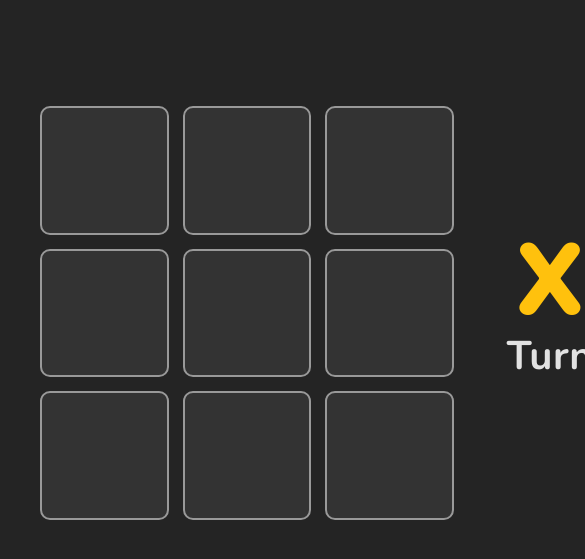
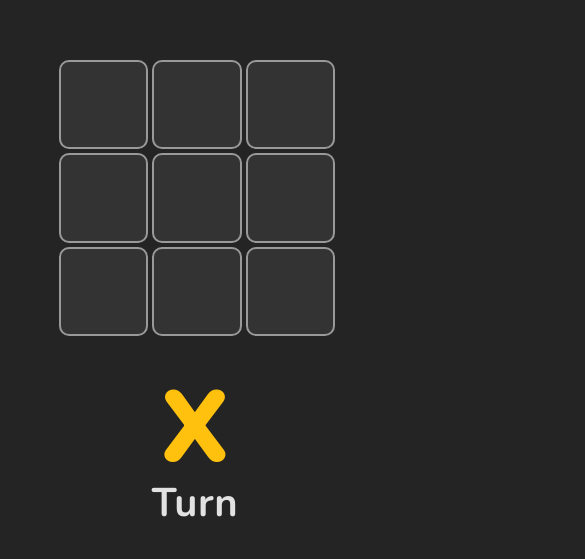
Before and after one commit to ElJoshua08/TicTacToeApp, a React (Vite) app: page /game in a window 390 px wide. Shown: the part 111-670 px from the top of the page, 585 px wide, since content can reach past the window. Built offline with nearby package versions, Linux system fonts and the light colour scheme.

Commit message:
Start Responsive Design

```diff
--- a/src/components/Game/Game.css
+++ b/src/components/Game/Game.css
@@ -1,20 +1,20 @@
 .game {
-  width: 650px;
-  height: 450px;
-  border-radius: 30px;
+  width: 100%;
+  height: 100%;
   display: flex;
-  justify-content: space-between;
-
+  flex-direction: column;
+  justify-content: center;
+  align-items: center;
+  gap: 2rem;
+  flex-grow: 1;
 }
 
 .board {
   display: grid;
   grid-template-columns: repeat(3, 1fr);
   grid-template-rows: repeat(3, 1fr);
-  grid-gap: 18px;
-  width: 410px;
-  height: 410px;
-  position: relative;
-  top: 20px;
-  left: 20px;
+  grid-gap: 8px;
+  width: 70vw;
+  height: auto;
+  aspect-ratio: 1 / 1;
 }
--- a/src/components/Turn/Turn.css
+++ b/src/components/Turn/Turn.css
@@ -1,6 +1,5 @@
 .turn {
   font-size: 50px;
-  flex-grow: 1;
   display: flex;
   align-items: center;
   justify-content: center;
--- a/src/index.css
+++ b/src/index.css
@@ -43,3 +43,14 @@ body {
   min-width: 320px;
   min-height: 100vh;
 }
+
+#root {
+  max-width: 1280px;
+  width: 100%;
+  height: 100vh;
+  margin: 0;
+  padding: 0;
+  display: flex;
+  align-items: center;
+  justify-content: center;
+}
```
